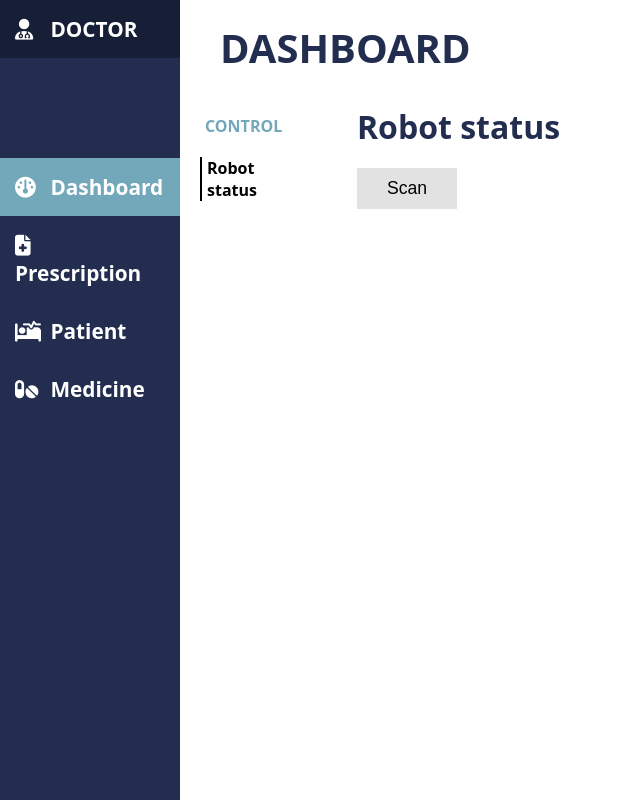
After one commit to quannguyen2306-ctrl/smart-hospital, a Flask app: page /robot in a window 1280 px wide. The commit adds this page. Shown: the whole page, without its empty margins (0-640 px from the left). Run offline with Flask 2, Linux system fonts and the light colour scheme; some libraries are stand-ins or nearby versions.

Commit message:
multiple_robot_testing

```diff
--- a/website/templates/base.html
+++ b/website/templates/base.html
@@ -8,7 +8,7 @@
     <script src="https://kit.fontawesome.com/493ca20110.js" crossorigin="anonymous"></script>
     <title>{%block title%}Prescription{%endblock%}</title>
     <link rel="icon" type="image/x-icon"
-        href="https://www.freeiconspng.com/thumbs/hospital-icon/ambulance-cross-hospital-icon-11.png">
+        href="https://toppng.com/uploads/preview/health-plan-icon-hospital-icon-blue-11553476430fckf2owtwt.png">
 
 </head>
 
@@ -18,7 +18,7 @@
         <li class="nav-item user">
             <a class="nav-link" href="#">
                 <i class="fa-solid fa-user-doctor icon"></i>
-                USER
+                DOCTOR
             </a>
         </li>
         <li class="nav-item {% block dashboard_active%}{%endblock%}">
@@ -47,7 +47,7 @@
         </li>
         <li class="nav-item logout">
             <a href="#" class="nav-link">
-                <i class="fa-solid fa-right-from-bracket"></i>
+                <i class="fa-solid fa-right-from-bracket icon"></i>
                 Log Out
             </a>
         </li>
@@ -75,10 +75,11 @@
         }
 
         .vl {
-            border-left: 1.5px solid black;
+            border-left: 1px solid black;
             height: 600px;
             margin-left: 40px;
-            margin-top: 20px;
+            margin-top: 30px;
+            color: #222d4f;
         }
 
         #navbar {
@@ -87,8 +88,9 @@
             padding: 0;
             width: 180px;
             height: 100vh;
-            background-color: #015D67;
+            background-color: #222d4f;
             font-size: 1.3rem;
+
         }
 
         li a {
@@ -101,12 +103,20 @@
         }
 
         /* color change on hover */
-        .active a,
+
         .nav-item a:hover {
+            background-color: #171f37;
+            color: #fff;
+            transition: 0.3s;
+        }
+        .active a{
+            background-color: #73a7ba;
+            color: #fff;
 
-            background-color: #fff;
-            color: #015D67;
-
+        }
+        .active a:hover {
+            background-color: #6b9eb0;
+            color: #fff;
         }
 
         /* .nav-item {
@@ -118,7 +128,9 @@
         }
 
         .icon {
-            margin-right: 10px;
+            margin-right: 20px;
+            width: 10px;
+            height: auto;
         }
 
         .user {
@@ -127,13 +139,14 @@
 
         .logout {
             margin-top: 260%;
-            position: absolute;
+            width: 180px;
         }
 
         .container {
-            background-color: #EAFAFF;
+            background-color: #fff;
             flex: 1 1 auto;
             margin-left: 180px;
+            color: #222d4f;
             height: 100vh;
         }
 
@@ -158,6 +171,7 @@
             font-size: 2.5rem;
             padding-top: 20px;
             padding-left: 40px;
+            color: #222d4f;
         }
 
         #sub-menu {
@@ -169,21 +183,31 @@
 
         .sub {
             text-decoration: none;
-            color: black;
+            color: #73a7ba;
             margin-bottom: 20px;
-
+            font-weight: 700;
+            padding-left: 5px;
         }
 
-        .active2,
+        .active2{
+            color: black;
+            width: 100px;
+            font-weight: 700;
+            border-left: 2px black solid;
+        }
+
         #sub-menu a:hover {
             text-decoration: underline;
-            color: blue;
+            width: 100px;
+            font-weight: 700;
         }
 
         .content {
             display: flex;
         }
-
+        #content-item {
+            margin-top: 10px;
+        }
 
     </style>
     <script type="text/javascript" src="{{ url_for('static', filename='index.js') }}">
--- a/website/templates/medicine.html
+++ b/website/templates/medicine.html
@@ -2,4 +2,4 @@
 {% block title%}Medicine{%endblock%}
 {% block heading%}MEDICINE{%endblock%}
 {%block content%}{%endblock%}
-{% block patient_active%}active{%endblock%}
+{% block medicine_active%}active{%endblock%}
--- /dev/null
+++ b/website/templates/robot.html
@@ -0,0 +1,42 @@
+{% extends "base.html" %}
+{% block title%}Home{%endblock%}
+{%block heading%}DASHBOARD{%endblock%}
+{%block dashboard_active%}active{%endblock%}
+{%block content%}
+<div class="content">
+    <div id="sub-menu">
+        <a href="/" class="sub">CONTROL</a>
+        <a href="/robot" class="sub active2">Robot status</a>
+    </div>
+    <div id="content-item">
+        <h1 style="margin-left: 50px; margin-top: 20px;">Robot status</h1>
+        <div id="scan">
+            <button type="button" id="device-scanner">
+                <span id="device-scanner-text">Scan</span>
+            </button>
+        </div>
+    </div>
+</div>
+
+<style>
+    #scan {
+        margin-left: 50px;
+        margin-top: 20px;
+    }
+
+    #device-scanner {
+        border: none;
+        padding: 10px;
+        background-color: rgb(227, 226, 226);
+        width: 100px;
+        font-size: 1.1em;
+        position: relative;
+    }
+
+    #device-scanner:active {
+        background-color: rgb(200, 200, 200);
+    }
+</style>
+
+
+{%endblock%}
--- a/website/views.py
+++ b/website/views.py
@@ -6,7 +6,13 @@ import json
 from numpy import number
 from requests import delete
 from website.models import Prescripion, Patient
-from . import db
+from collections import deque
+from .server import RobotServer, WebsiteServer
+
+
+webserver = WebsiteServer()
+botserver = RobotServer()
+
 
 views = Blueprint("views", __name__)
 @views.route('/')
@@ -15,10 +21,6 @@ def home():
 @views.route('/patient')
 def patient():
     return render_template("patient.html")
-
-listMedicine = []
-med_length = len(listMedicine)
-
 @views.route('/pre', methods=['GET', 'POST'])
 def pre():
     return render_template("prescription.html")
@@ -28,39 +30,18 @@ def post_prescription():
     output = request.get_json()
     result = json.loads(output)
     print(result)
-    numberPatient = int(result["patient_number"])
-    roomPatient = int(result["room"])
-    # patientObj = Patient.query.filter_by(room_number=roomPatient, number=numberPatient).first()
-    # patient_first_name = patientObj.first_name
-    # patient_last_name = patientObj.last_name
-    pre = Prescripion(
-        doctor_name = result["doctor_name"],
-        room_number = roomPatient,
-        patient_number = numberPatient,
-        medicine_list = json.dumps(result["medicine_list"]),
-        amount_list = json.dumps(result["amount_list"]),
-        delivery_time = json.dumps(result["delivery_time"])
-    )
-    db.session.add(pre)
-    db.session.commit()
-    print(Prescripion.query.filter_by(
-        doctor_name = result["doctor_name"],
-        room_number = roomPatient,
-        patient_number = numberPatient,
-        medicine_list = json.dumps(result["medicine_list"]),
-        amount_list = json.dumps(result["amount_list"]),
-        delivery_time = json.dumps(result["delivery_time"])
-    ).first())
+    webserver.add_prescription(result)
+    botserver.send_message(json.dumps(result))
     return result
-
 
 @views.route('/medicine')
 def medicine():
     return render_template("medicine.html")
 
 
-@views.route('/history')
+@views.route('/pre/history')
 def history():
+    #generate history
     all_prescription = Prescripion.query.all()
     all_medicine = []
     for i in all_prescription:
@@ -69,3 +50,12 @@ def history():
     for i in all_prescription:
         all_amount.append(json.loads(i.amount_list))
     return render_template("history.html", data=all_prescription, medicine=all_medicine, amount=all_amount)
+
+
+@views.route('/pre/processing')
+def processing():
+    return render_template("processing.html")
+
+@views.route('/robot')
+def robot():
+    return render_template("robot.html")
```
Also changed, not shown: website/__init__.py (+1 -6 lines), website/models.py (+16 -2 lines), website/server.py (added, +66 -0 lines), website/static/index.js (+1 -8 lines), website/templates/history.html (+7 -5 lines), website/templates/home.html (+16 -2 lines), website/templates/prescription.html (+26 -11 lines), website/templates/processing.html (added, +47 -0 lines), website/hospital.db.
